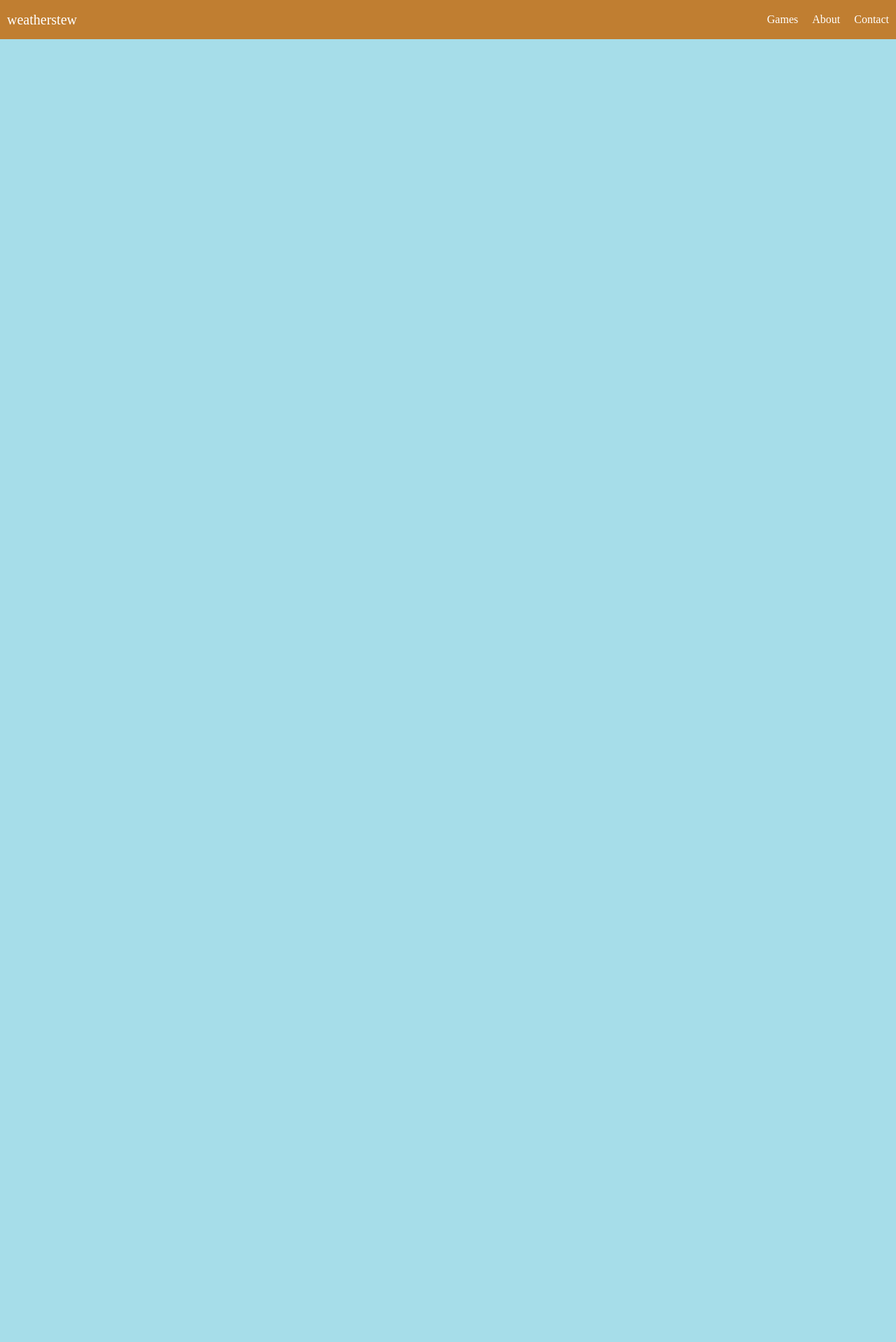
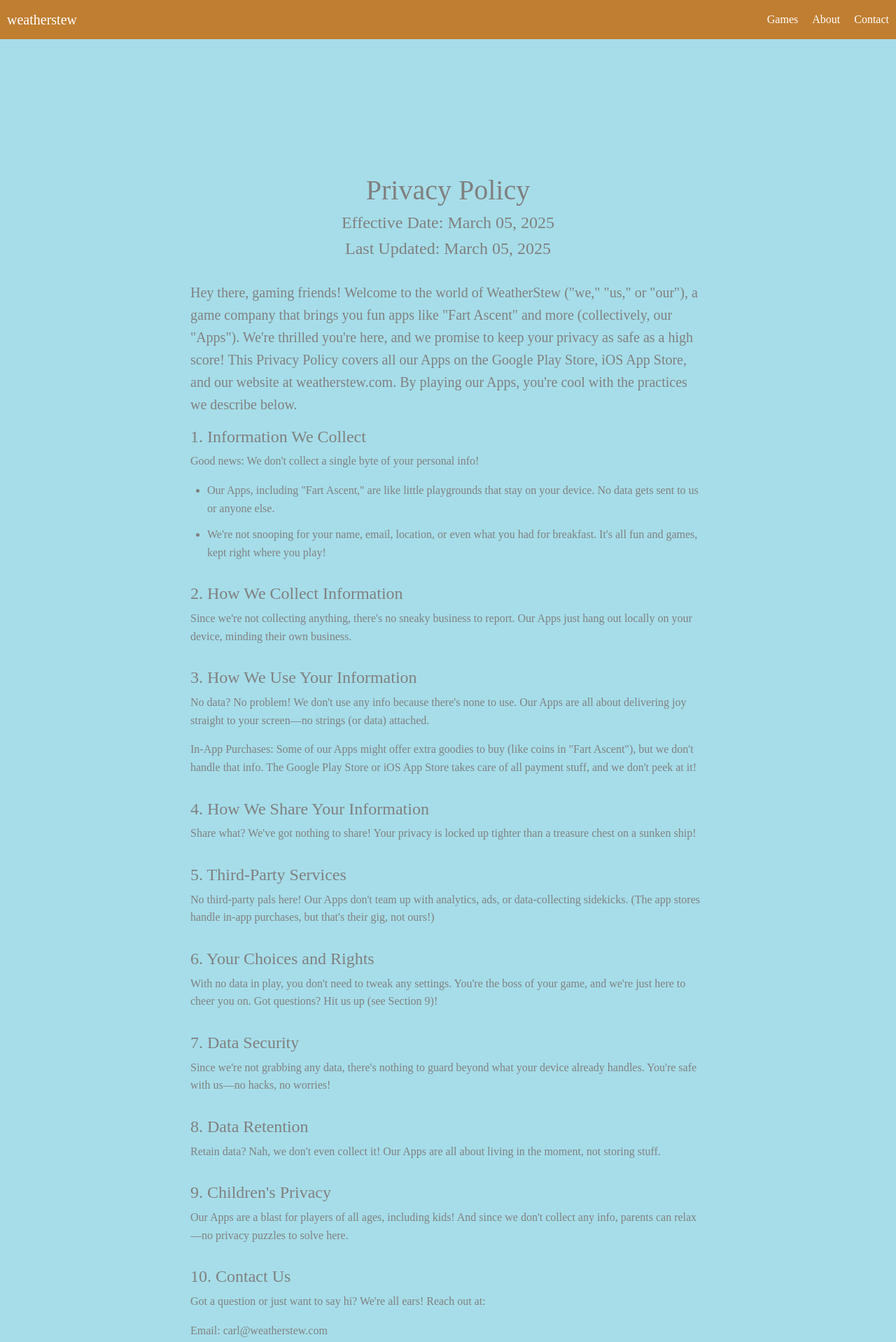
Before and after one commit to weatherstew/weatherstewonweb, a React (Create React App) app: page /privacy-policy in a window 1280 px wide. Shown: the top 1918 px of the page at 70% size. Before the commit the page ends 800 px from the top, so only its background shows below. Built offline with nearby package versions, Linux system fonts and the light colour scheme; a web font is replaced by a local one.

Commit message:
adds privacy policy

```diff
--- a/package.json
+++ b/package.json
@@ -28,7 +28,8 @@
     "build": "react-scripts build",
     "test": "react-scripts test",
     "eject": "react-scripts eject",
-    "deploy": "gh-pages -b main -d build"
+    "predeploy": "npm run build",
+    "deploy": "gh-pages -d build"
   },
   "eslintConfig": {
     "extends": [
--- a/src/App.js
+++ b/src/App.js
@@ -16,6 +16,7 @@ import ChangePassword from './components/auth/ChangePassword'
 import Games from './components/Games'
 import About from './components/About'
 import Contact from './components/Contact'
+import PrivacyPolicy from './components/PrivacyPolicy'
 
 const App = () => {
 
@@ -79,6 +80,7 @@ const App = () => {
 							<ChangePassword msgAlert={msgAlert} user={user} />
 						</RequireAuth>}
 					/>
+					<Route path="/privacy-policy" element={<PrivacyPolicy />} />
 				</Routes>
 				{msgAlerts.map((msgAlert) => (
 					<AutoDismissAlert
--- a/src/components/About.js
+++ b/src/components/About.js
@@ -1,4 +1,4 @@
-import { Container, Image, Card } from "react-bootstrap";
+import { Container, Image, Card, Row, Col } from "react-bootstrap";
 
 const wsLogoImg = "logo_single_animation.gif";
 
@@ -39,6 +39,13 @@ const About = (props) => {
             objectFit: "contain", // Maintain aspect ratio while fitting within the height
           }}
         />
+        <Row className="justify-content-center mt-4">
+          <Col xs={12} className="text-center">
+            <p>
+              <a href="/privacy-policy" className="text-decoration-none">Privacy Policy</a>
+            </p>
+          </Col>
+        </Row>
       </Container>
     </>
   );
--- /dev/null
+++ b/src/components/PrivacyPolicy.js
@@ -0,0 +1,99 @@
+import React from 'react';
+import { Container, Row, Col, Image } from 'react-bootstrap';
+const logo = 'logo_single_animation.gif'; // Adjust path as needed
+
+function PrivacyPolicy() {
+  return (
+    <Container className="my-5">
+      <Row className="justify-content-center mb-4">
+        <Col xs={12} md={8} className="text-center">
+          <Image
+            src={logo}
+            alt="Company Logo"
+            className="mb-4"
+            style={{ maxHeight: '120px' }}
+          />
+          <h1>Privacy Policy</h1>
+          <h4>Effective Date: March 05, 2025</h4>
+          <h4>Last Updated: March 05, 2025</h4>
+        </Col>
+      </Row>
+
+      <Row className="justify-content-center">
+        <Col xs={12} md={8}>
+          <div className="privacy-content">
+            <p className="lead">
+              Hey there, gaming friends! Welcome to the world of WeatherStew ("we," "us," or "our"), a game company that brings you fun apps like "Fart Ascent" and more (collectively, our "Apps"). We're thrilled you're here, and we promise to keep your privacy as safe as a high score! This Privacy Policy covers all our Apps on the Google Play Store, iOS App Store, and our website at weatherstew.com. By playing our Apps, you're cool with the practices we describe below.
+            </p>
+
+            <div className="privacy-section">
+              <h4>1. Information We Collect</h4>
+              <p>Good news: We don't collect a single byte of your personal info!</p>
+              <ul>
+                <li>Our Apps, including "Fart Ascent," are like little playgrounds that stay on your device. No data gets sent to us or anyone else.</li>
+                <li>We're not snooping for your name, email, location, or even what you had for breakfast. It's all fun and games, kept right where you play!</li>
+              </ul>
+            </div>
+
+            <div className="privacy-section">
+              <h4>2. How We Collect Information</h4>
+              <p>Since we're not collecting anything, there's no sneaky business to report. Our Apps just hang out locally on your device, minding their own business.</p>
+            </div>
+
+            <div className="privacy-section">
+              <h4>3. How We Use Your Information</h4>
+              <p>No data? No problem! We don't use any info because there's none to use. Our Apps are all about delivering joy straight to your screen—no strings (or data) attached.</p>
+              <p>In-App Purchases: Some of our Apps might offer extra goodies to buy (like coins in "Fart Ascent"), but we don't handle that info. The Google Play Store or iOS App Store takes care of all payment stuff, and we don't peek at it!</p>
+            </div>
+
+            <div className="privacy-section">
+              <h4>4. How We Share Your Information</h4>
+              <p>Share what? We've got nothing to share! Your privacy is locked up tighter than a treasure chest on a sunken ship!</p>
+            </div>
+
+            <div className="privacy-section">
+              <h4>5. Third-Party Services</h4>
+              <p>No third-party pals here! Our Apps don't team up with analytics, ads, or data-collecting sidekicks. (The app stores handle in-app purchases, but that's their gig, not ours!)</p>
+            </div>
+
+            <div className="privacy-section">
+              <h4>6. Your Choices and Rights</h4>
+              <p>With no data in play, you don't need to tweak any settings. You're the boss of your game, and we're just here to cheer you on. Got questions? Hit us up (see Section 9)!</p>
+            </div>
+
+            <div className="privacy-section">
+              <h4>7. Data Security</h4>
+              <p>Since we're not grabbing any data, there's nothing to guard beyond what your device already handles. You're safe with us—no hacks, no worries!</p>
+            </div>
+
+            <div className="privacy-section">
+              <h4>8. Data Retention</h4>
+              <p>Retain data? Nah, we don't even collect it! Our Apps are all about living in the moment, not storing stuff.</p>
+            </div>
+
+            <div className="privacy-section">
+              <h4>9. Children's Privacy</h4>
+              <p>Our Apps are a blast for players of all ages, including kids! And since we don't collect any info, parents can relax—no privacy puzzles to solve here.</p>
+            </div>
+
+            <div className="privacy-section">
+              <h4>10. Contact Us</h4>
+              <p>Got a question or just want to say hi? We're all ears! Reach out at:</p>
+              <p>Email: carl@weatherstew.com<br />
+              Website: weatherstew.com</p>
+              <p>Drop us a line—we'd love to chat about games or, well, anything fun!</p>
+            </div>
+
+            <div className="privacy-section">
+              <h4>11. Changes to This Privacy Policy</h4>
+              <p>If we ever shake things up (like adding new features that collect data), we'll update this policy and give you a heads-up via our Apps or website. Check back here for the latest, marked with a fresh "Last Updated" date.</p>
+            </div>
+
+          </div>
+        </Col>
+      </Row>
+    </Container>
+  );
+}
+
+export default PrivacyPolicy;
--- a/src/index.css
+++ b/src/index.css
@@ -25,3 +25,28 @@ code {
   font-style: normal;
   font-variation-settings: "wdth" 100;
 }
+
+.privacy-content {
+  line-height: 1.6;
+}
+
+.privacy-list li {
+  margin-bottom: 1rem;
+}
+
+.privacy-section {
+  margin-bottom: 2rem;
+}
+
+.privacy-section h5 {
+  margin-bottom: 1rem;
+  color: #333;
+}
+
+.privacy-section ul {
+  padding-left: 1.5rem;
+}
+
+.privacy-section ul li {
+  margin-bottom: 0.75rem;
+}
```
